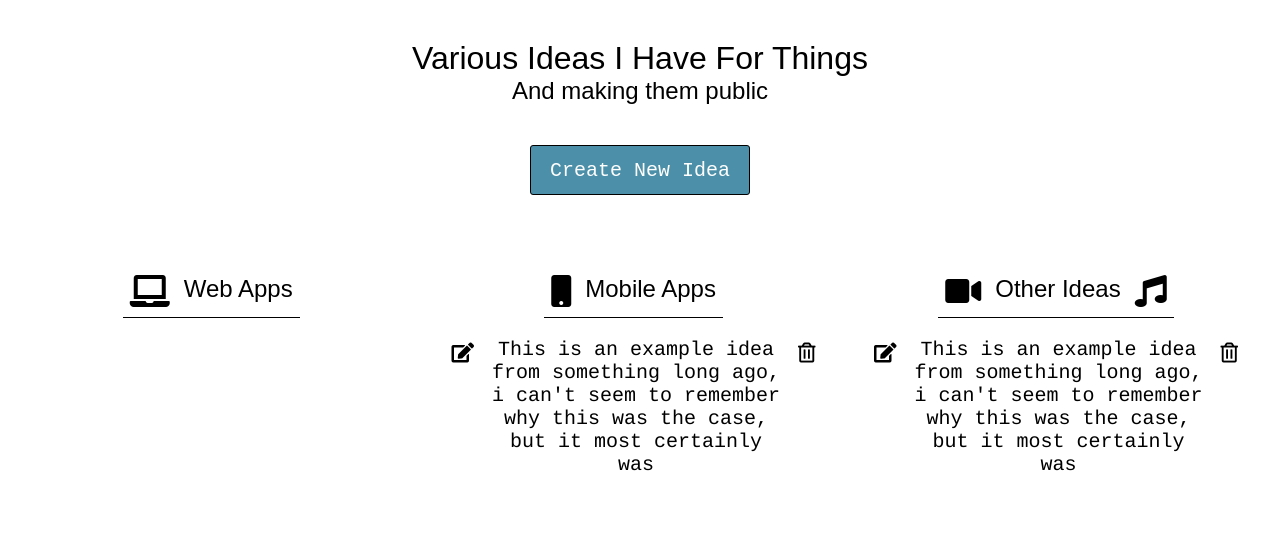
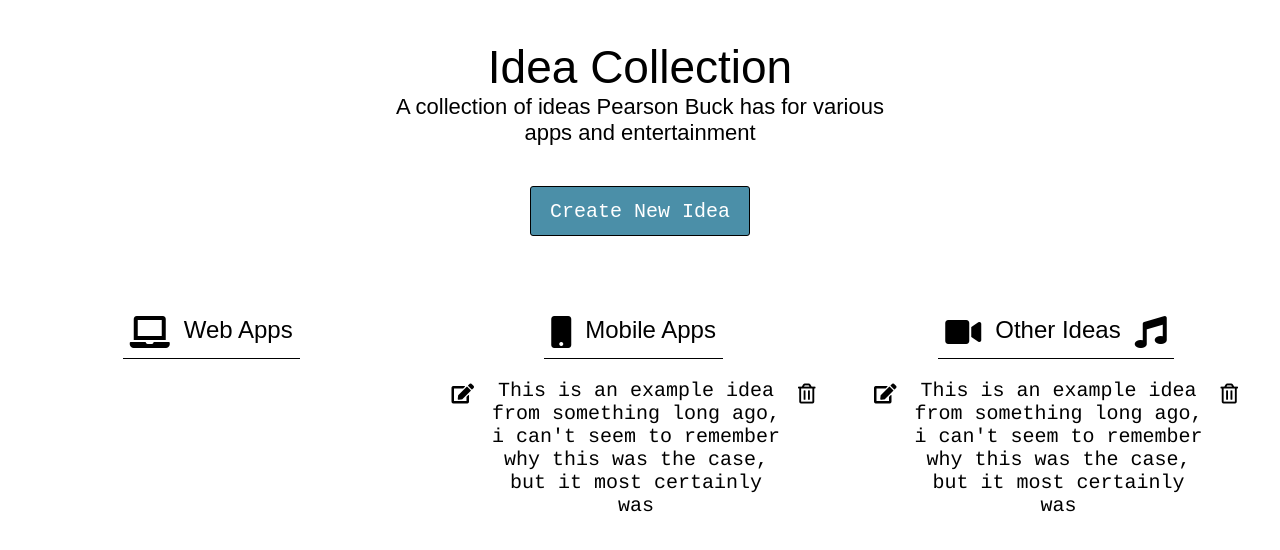
Before and after one commit to pacheights/idea-board, a plain HTML site: page client/index.html in a window 1280 px wide. Drawn offline with Linux system fonts and the light colour scheme; no server answers.

Commit message:
Title change

```diff
--- a/client/index.html
+++ b/client/index.html
@@ -8,8 +8,8 @@
 </head>
 <body>
   <header>
-    <h1>Various Ideas I Have For Things</h1>
-    <h2>And making them public</h2>
+    <h1 class='title'>Idea Collection</h1>
+    <h2 class='subtitle'>A collection of ideas Pearson Buck has for various apps and entertainment</h2>
     <button class='create-button'>Create New Idea</button>
     <br>
     <form class='idea-form'>
--- a/client/style.css
+++ b/client/style.css
@@ -34,6 +34,17 @@ textarea {
   height: 60px;
   margin-bottom: 20px;
   border: 1px solid black;
+}
+
+.title {
+  font-size: 46px;
+}
+
+.subtitle {
+  margin: 0 auto;
+  font-size: 22px;
+  max-width: 500px;
+  width: 70%;
 }
 
 /* FORM AND BUTTON STYLES */
```
